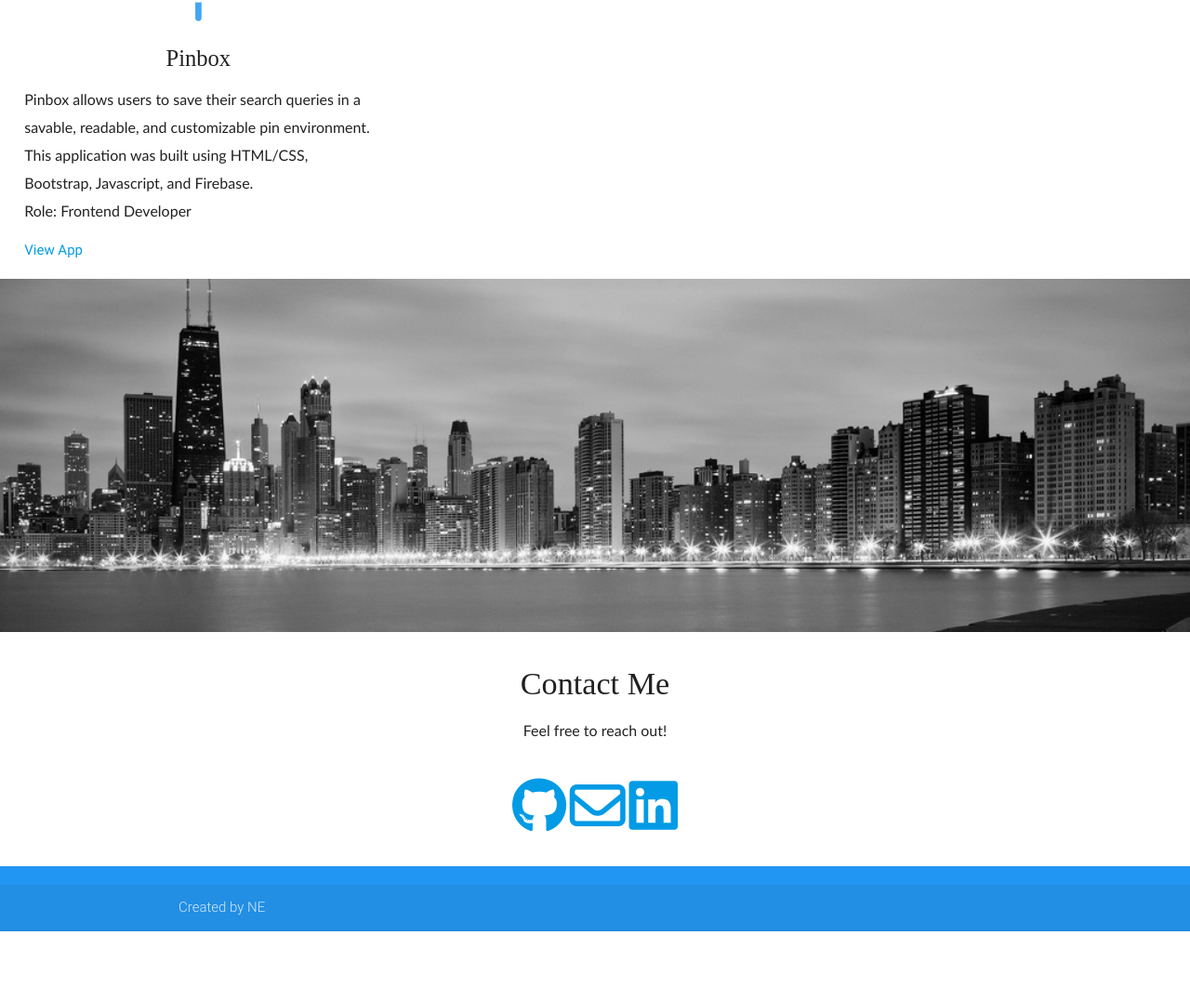
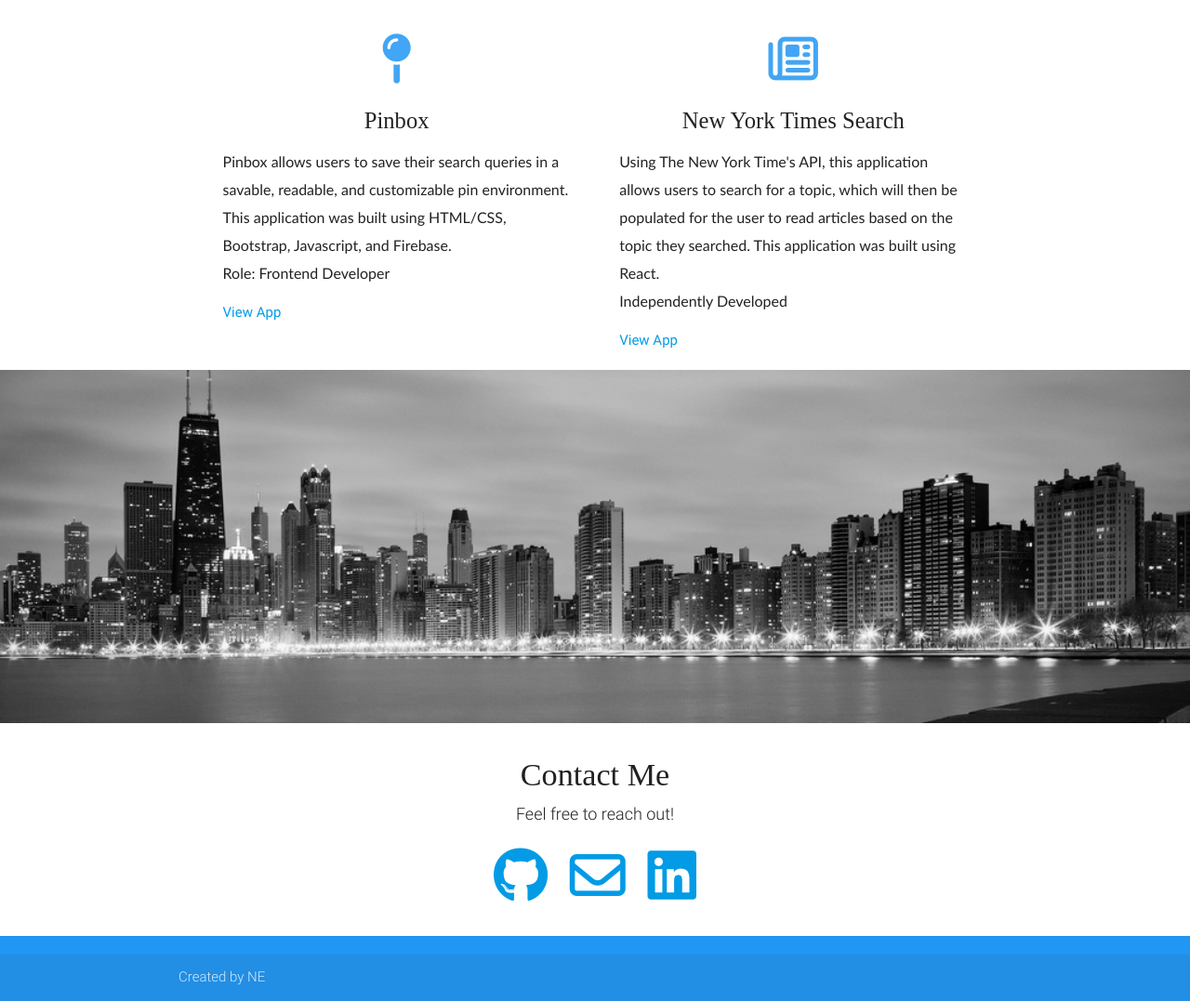
Before and after one commit to nersing/NicoleErsing, a plain HTML site: page index.html in a window 1280 px wide. Shown: the part 1165-2242 px from the top of the page at 93% size. Before the commit the page ends 2167 px from the top, so only its background shows below. Drawn offline with nearby package versions, Linux system fonts and the light colour scheme; some icons are missing; a web font is replaced by a local one.

Commit message:
projects added

```diff
--- a/css/style.css
+++ b/css/style.css
@@ -86,11 +86,12 @@ p {
 }
 
 #logo{
-  font-family: 'GreatVibesRegular';
+  font: 400 130px/0.8 'Cookie', Helvetica, sans-serif;
+  text-shadow: 4px 4px 3px rgba(0,0,0,0.1);
   font-weight: normal;
   font-style: normal;
-  font-size: 150px;
-  margin-top: 100px
+  font-size: 250px;
+  /* margin-top: 100px; */
 }
 
 
@@ -110,5 +111,13 @@ h3{
 
 
 #contactme{
-  text-align:center
+  text-align:center;
+  font-size: 18px;
 }
+
+.fa-github,
+.fa-envelope-o,
+.fa-linkedin-square{
+  margin-right: 10px;
+  margin-left: 10px
+}
--- a/index.html
+++ b/index.html
@@ -13,7 +13,7 @@
   <script src="https://use.fontawesome.com/c3223332fe.js"></script>
 
   <link rel="stylesheet" media="screen" href="https://fontlibrary.org/face/glacial-indifference" type="text/css"/>
-  <link rel="stylesheet" media="screen" href="https://fontlibrary.org/face/rebecca" type="text/css"/>
+  <link href='http://fonts.googleapis.com/css?family=Cookie' rel='stylesheet' type='text/css'>
   <link rel="stylesheet" media="screen" href="https://fontlibrary.org/face/benveno" type="text/css"/>
 
 
@@ -39,8 +39,8 @@
       <div class="container">
         <br><br>
 
+        <h1 class="header center blue-text text-lighten-1" id="logo">ne</h1>
 
-        <h1 class="header center blue-text text-lighten-1" id="logo">NE</h1>
         <!-- <div class="row center">
           <h5 class="header col s12 light">A modern responsive front-end framework based on Material Design</h5>
         </div> -->
@@ -56,35 +56,21 @@
 
 
 
+ <!--   Name and Bio Section   -->
 
   <div class="container">
     <div class="section">
-
-      <!--   Icon Section   -->
-
       <div class="row">
           <h3 class="name">Nicole Ersing</h3>
           <p class="bio">I am a full stack web developer who is passionate about creative design and user friendly applications. My previous teaching experience brings excellent time management and organizational skills to the table. I have a strong interest in frontend development where I can build innovative designs using HTML, CSS, Bootstrap, Materialize, Javascript, and React. </p>
       </div>
-
-      </div>
-      </div>
-
-      <!-- <div class="smallcontainer">
-      <div class="parallax-container valign-wrapper">
-          <div class="section no-pad-bot">
-            <div class="container">
-              <div class="row center">
-                <h5 class="header col s12 light"></h5>
-              </div>
-            </div>
-          </div>
-          <div class="parallax"><img src="city.jpg" alt="Unsplashed background img 3"></div>
-        </div>
-      </div> -->
+    </div>
+  </div>
 
 
-
+    <!-- Projects and Applications Section -->
+    <br>
+    <br>
         <div class="row">
             <h4 class="projects">Projects and Applications</h4>
           </div>
@@ -134,8 +120,11 @@
     </div>
   </div>
 
+  <br>
+
   <div class="row">
-      <div class="col s12 m4">
+      <div class="col s6 m2"></div>
+      <div class="col s6 m4">
         <div class="icon-block">
           <h2 class="center blue-text text-lighten-1"><i class="fa fa-map-pin" aria-hidden="true"></i></h2>
           <h5 class="center">Pinbox</h5>
@@ -147,6 +136,23 @@
           <a href = "https://nersing.github.io/Pinbox/signin.html?mode=select" target="_blank">View App</a>
         </div>
       </div>
+
+      <div class="col s6 m4">
+          <div class="icon-block">
+            <h2 class="center blue-text text-lighten-1"><i class="fa fa-newspaper-o" aria-hidden="true"></i></h2>
+            <h5 class="center">New York Times Search</h5>
+
+            <p class="light"> Using The New York Time's API, this application allows users to search for a topic, which will then be populated for the user to read articles based on the topic they searched. This application was built using React.
+             <br>
+              Independently Developed
+            </p>
+            <a href = "" target="_blank">View App</a>
+          </div>
+        </div>
+
+        <div class="col s6 m2"></div>
+
+
     </div>
 
 
@@ -162,6 +168,8 @@
     </div>
 
 
+
+<!-- Contact Section -->
   <div class="container">
     <div class="section">
 
@@ -169,12 +177,13 @@
         <div class="col s12 center">
           <h3><i class="mdi-content-send brown-text"></i></h3>
           <h4>Contact Me</h4>
-          <p class="left-align light" id="contactme">Feel free to reach out!</p>
+          <h6 class="left-align light" id="contactme">Feel free to reach out!</h6>
         </div>
       </div>
 
       <div class="row">
         <div class="col s12 center">
+
             <a href="https://github.com/nersing" target="_blank"><i class="fa fa-github  fa-4x" aria-hidden="true"></i></a>
             <a href="mailto:nicolegiacci@gmail.com"><i class="fa fa-envelope-o fa-4x" aria-hidden="true"></i></a>
             <a href="https://www.linkedin.com/in/nicole-ersing/" target="_blank"><i class="fa fa-linkedin-square fa-4x" aria-hidden="true"></i></a>
@@ -185,45 +194,9 @@
   </div>
 
 
-  <!-- <div class="parallax-container valign-wrapper">
-    <div class="section no-pad-bot">
-      <div class="container">
-        <div class="row center">
-          <h5 class="header col s12 light"></h5>
-        </div>
-      </div>
-    </div>
-    <div class="parallax"><img src="background3.jpg" alt="Unsplashed background img 3"></div>
-  </div> -->
-
   <footer class="page-footer blue blue-lighten-1">
     <div class="container">
-      <!-- <div class="row">
-        <div class="col l6 s12">
-          <h5 class="white-text">Company Bio</h5>
-          <p class="grey-text text-lighten-4">We are a team of college students working on this project like it's our full time job. Any amount would help support and continue development on this project and is greatly appreciated.</p>
 
-
-        </div> -->
-        <!-- <div class="col l3 s12">
-          <h5 class="white-text">Settings</h5>
-          <ul>
-            <li><a class="white-text" href="#!">Link 1</a></li>
-            <li><a class="white-text" href="#!">Link 2</a></li>
-            <li><a class="white-text" href="#!">Link 3</a></li>
-            <li><a class="white-text" href="#!">Link 4</a></li>
-          </ul>
-        </div> -->
-        <!-- <div class="col l3 s12">
-          <h5 class="white-text">Connect</h5>
-          <ul>
-            <li><a class="white-text" href="#!">Link 1</a></li>
-            <li><a class="white-text" href="#!">Link 2</a></li>
-            <li><a class="white-text" href="#!">Link 3</a></li>
-            <li><a class="white-text" href="#!">Link 4</a></li>
-          </ul>
-        </div> -->
-      <!-- </div> -->
     </div>
     <div class="footer-copyright">
       <div class="container">
```
